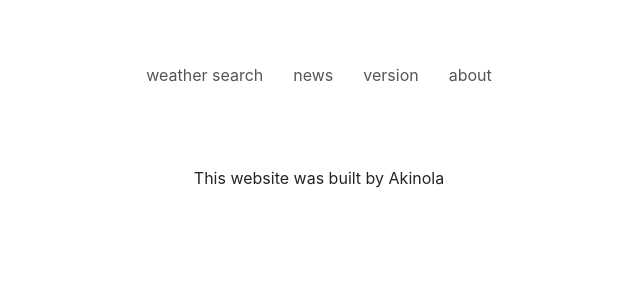
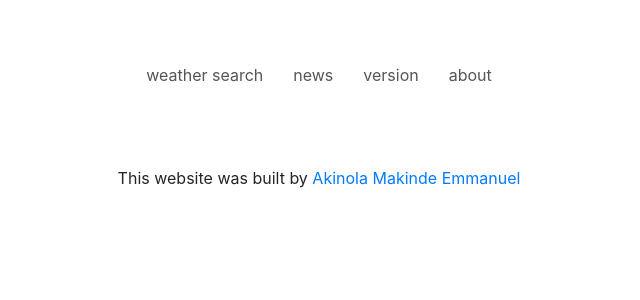
Before and after one commit to Akinolae/React-weather-app, a React (Create React App) app: page /about in a window 1280 px wide. Shown: the top 300 px of the page, without its empty margins (321-961 px from the left). Built offline with nearby package versions, Linux system fonts and the light colour scheme.

Commit message:
new changes added

```diff
--- a/src/components/about.js
+++ b/src/components/about.js
@@ -3,7 +3,7 @@ import React from 'react';
 const About = () => {
     return (
         <div className="container">
-            <p>This website was built by Akinola</p>
+            <p>This website was built by <a href="https://github.com/Akinolae">Akinola Makinde Emmanuel</a></p>
         </div>
      );
 }
--- a/src/components/navigation.js
+++ b/src/components/navigation.js
@@ -13,7 +13,7 @@ class Nav extends Component {
         const { navigation } = style;
         return(
             <div className="container">
-                <nav className="navbar navbar-expand-lg navbar-light bg-red">
+                <nav className="navbar navbar-expand-lg navbar-light">
                     <ul>
                         <Link to='/search' style={navigation}><li>weather search</li></Link>
                         <Link to='/news' style={navigation}><li>news</li></Link>
--- a/src/components/version.js
+++ b/src/components/version.js
@@ -3,7 +3,7 @@ import React from 'react';
 const Version = () => {
     return (
         <div className="version">
-            <p>Weather version 1.0.0</p>
+            <p>Weather version 1.1.0</p>
         </div>
      );
 }
```
